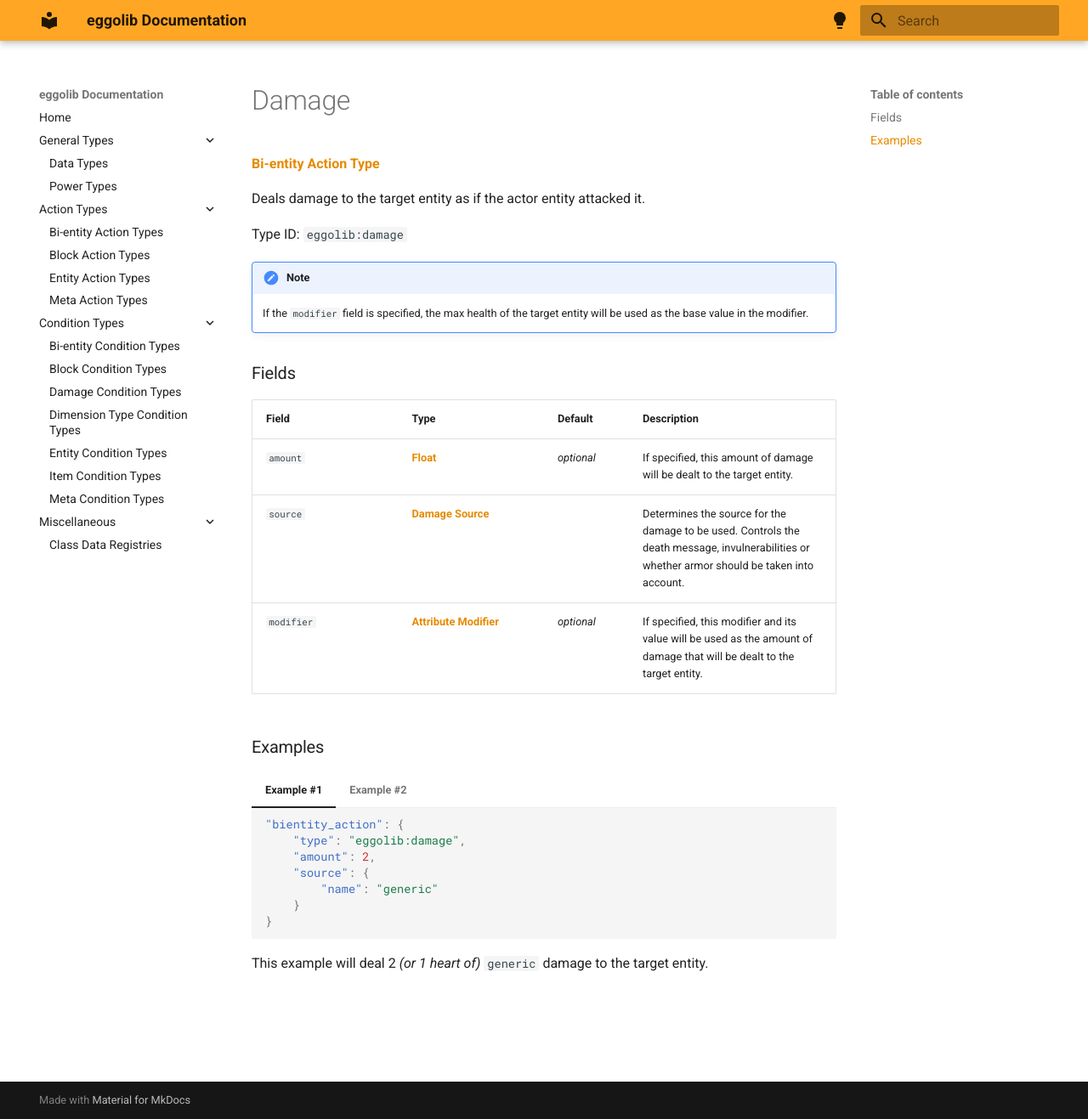
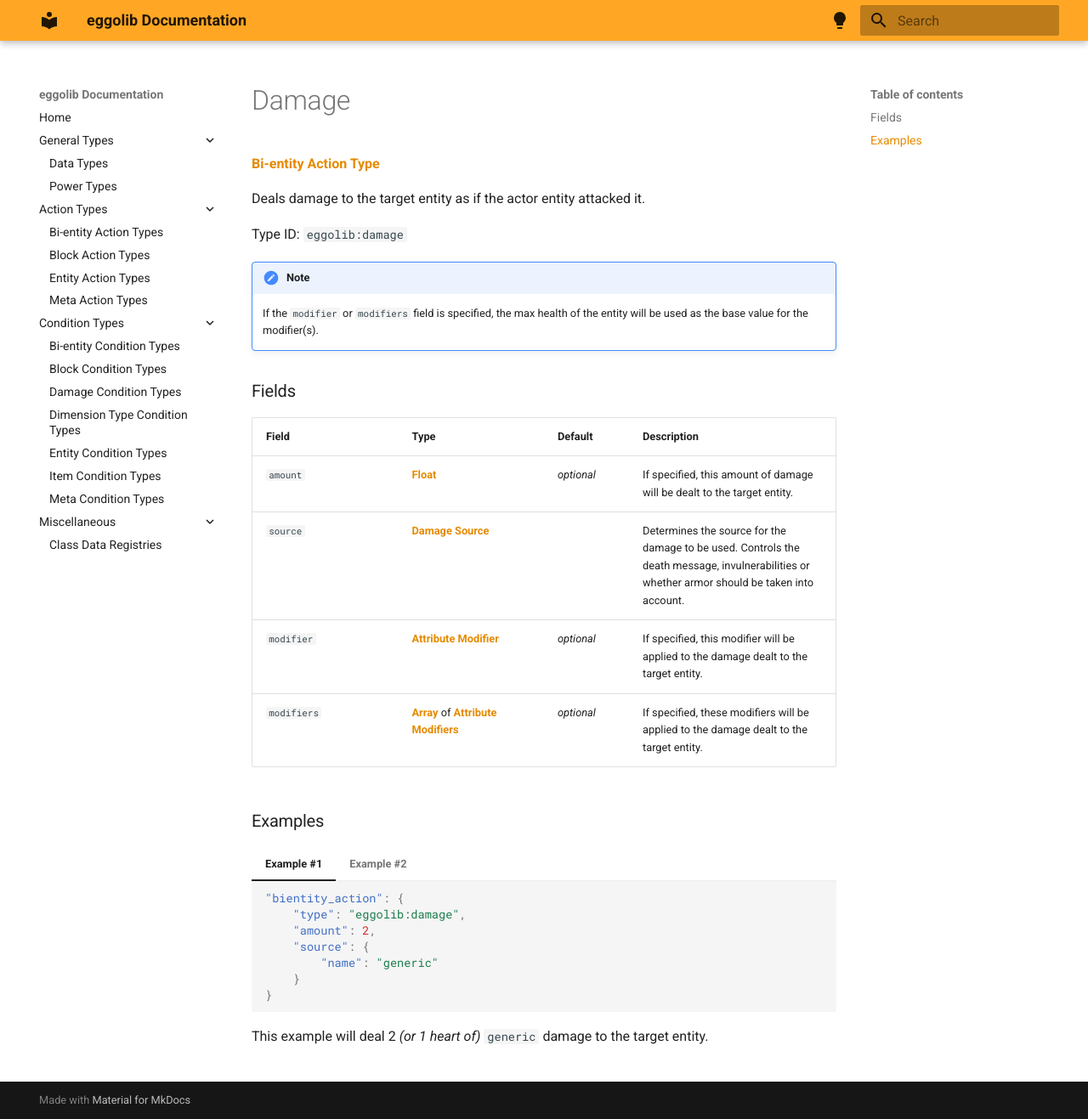
Before and after one commit to eggolib/eggolib.github.io, an MkDocs documentation site: the page built from docs/types/bientity_action_types/damage.md, in a window 1280 px wide and 1317 px high. Shown: the whole window at 85% size. Built offline with MkDocs 1.6.1 and Material for MkDocs 9.7.7, drawn with Linux system fonts in a browser that asks for light colours; the version menu is left out.

Commit message:
Update `damage.md` (Bi-entity Action Type) * Reworded some of the descriptions + Added the new `modifiers` field

```diff
--- a/docs/types/bientity_action_types/damage.md
+++ b/docs/types/bientity_action_types/damage.md
@@ -16,7 +16,7 @@ Type ID: `eggolib:damage`
 
 !!! note
 
-    If the `modifier` field is specified, the max health of the target entity will be used as the base value in the modifier.
+    If the `modifier` or `modifiers` field is specified, the max health of the entity will be used as the base value for the modifier(s).
 
 
 ### Fields
@@ -25,7 +25,8 @@ Field | Type | Default | Description
 ------|------|---------|------------
 `amount` | [**Float**][2] | *optional* | If specified, this amount of damage will be dealt to the target entity.
 `source` | [**Damage Source**][3] | | Determines the source for the damage to be used. Controls the death message, invulnerabilities or whether armor should be taken into account.
-`modifier` | [**Attribute Modifier**][4] | *optional* | If specified, this modifier and its value will be used as the amount of damage that will be dealt to the target entity.
+`modifier` | [**Attribute Modifier**][4] | *optional* | If specified, this modifier will be applied to the damage dealt to the target entity.
+`modifiers` | [**Array**][5] of [**Attribute Modifiers**][4] | *optional* | If specified, these modifiers will be applied to the damage dealt to the target entity.
 
 
 ### Examples
```
Also changed, not shown: other parts of docs/types/bientity_action_types/damage.md (+1 -0 lines).
